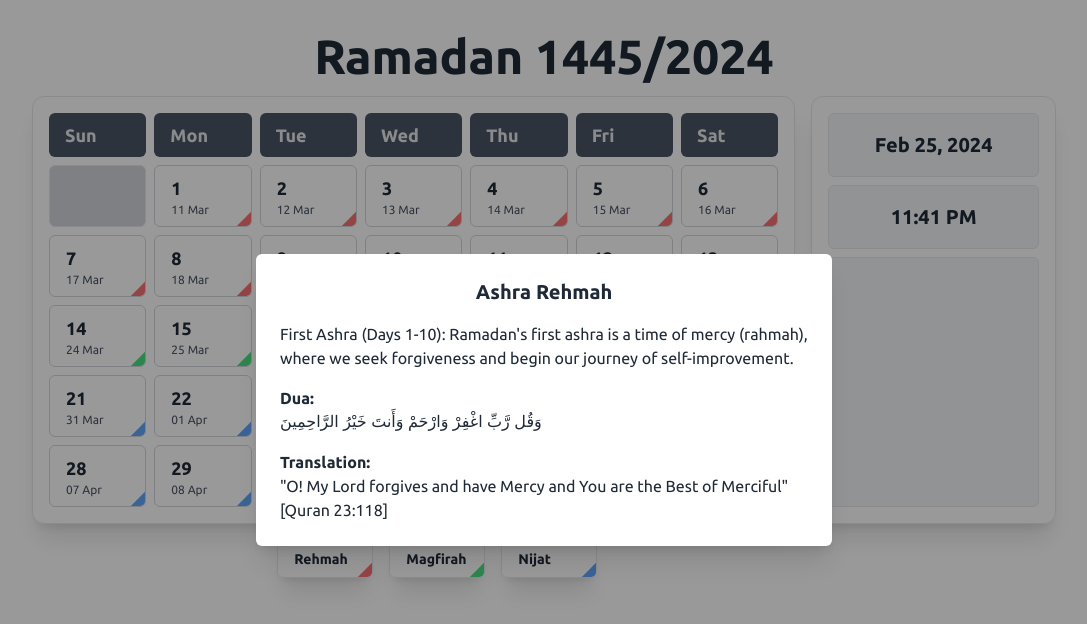
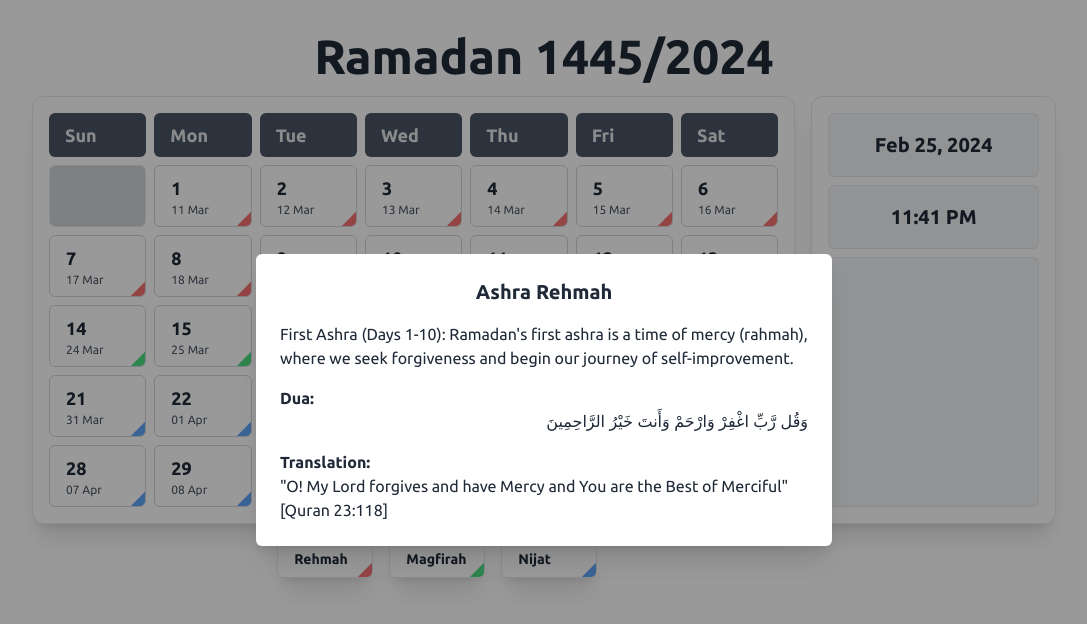
Before and after one commit to zainsci/ramadan-2024, a React (Vite) app: page / in a window 1280 px wide. Both pictures are taken after a click on the button "Rehmah". Shown: the top 624 px of the page, without its empty margins (96-1183 px from the left). Built offline with nearby package versions, Linux system fonts and the light colour scheme; a web font is replaced by a local one.

Commit message:
fix(app): move arabic text to right

```diff
--- a/src/components/ashra.tsx
+++ b/src/components/ashra.tsx
@@ -65,9 +65,9 @@ export default function AshraInfo() {
 								{currAshra.title}
 							</h1>
 							<p>{currAshra.description}</p>
-							<div>
+							<div className="w-full">
 								<h2 className="font-bold">Dua:</h2>
-								<p className="arabic">{currAshra.dua}</p>
+								<p className="arabic text-right w-full">{currAshra.dua}</p>
 							</div>
 							<div>
 								<h2 className="font-bold">Translation:</h2>
```
